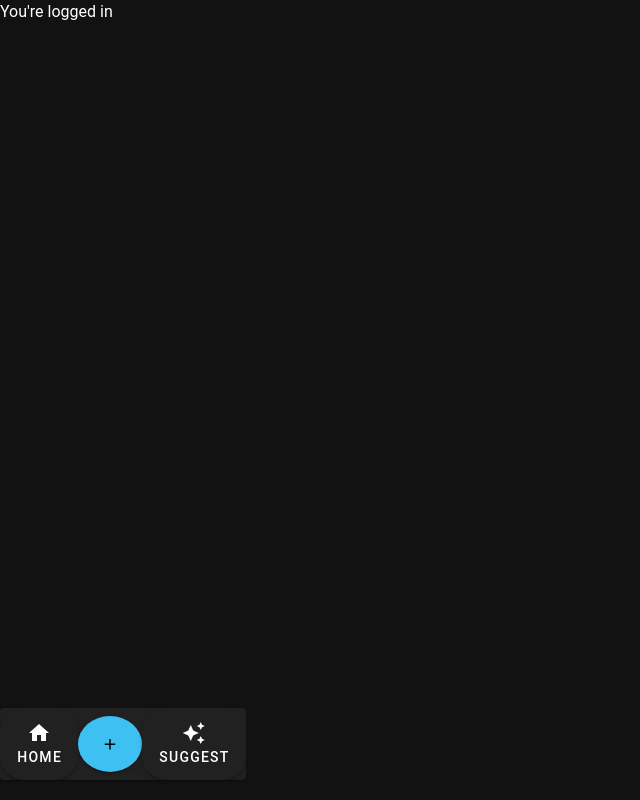
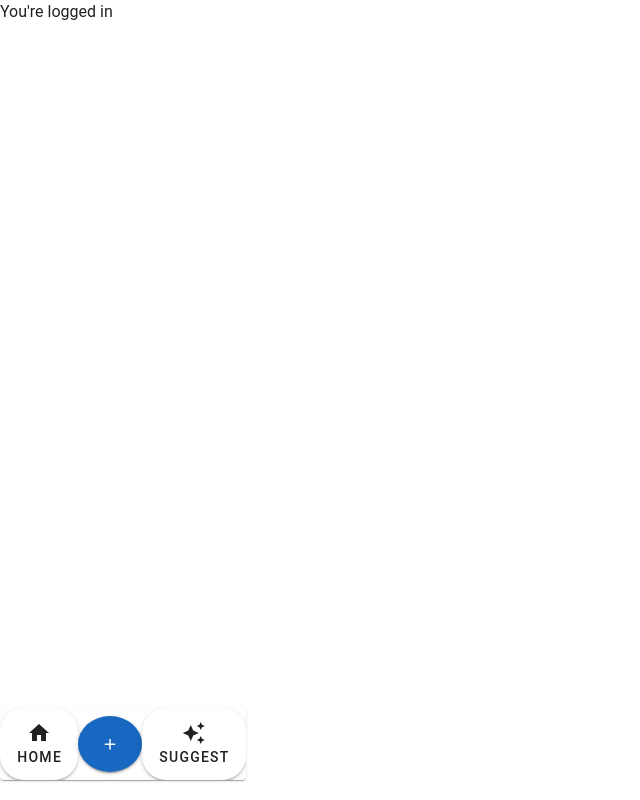
Before and after one commit to jakeunsted/bookfinder, a Nuxt app: page / in a window 1280 px wide. Shown: the whole page, without its empty margins (0-640 px from the left). Built offline with nearby package versions, Linux system fonts and the light colour scheme; no server answers.

Commit message:
light theme for now

```diff
--- a/plugins/vuetify.ts
+++ b/plugins/vuetify.ts
@@ -18,7 +18,7 @@ export default defineNuxtPlugin((app) => {
       },
     },
     theme: {
-      defaultTheme: 'dark',
+      defaultTheme: 'light',
       themes: {
         dark: {
           colors: {
```
